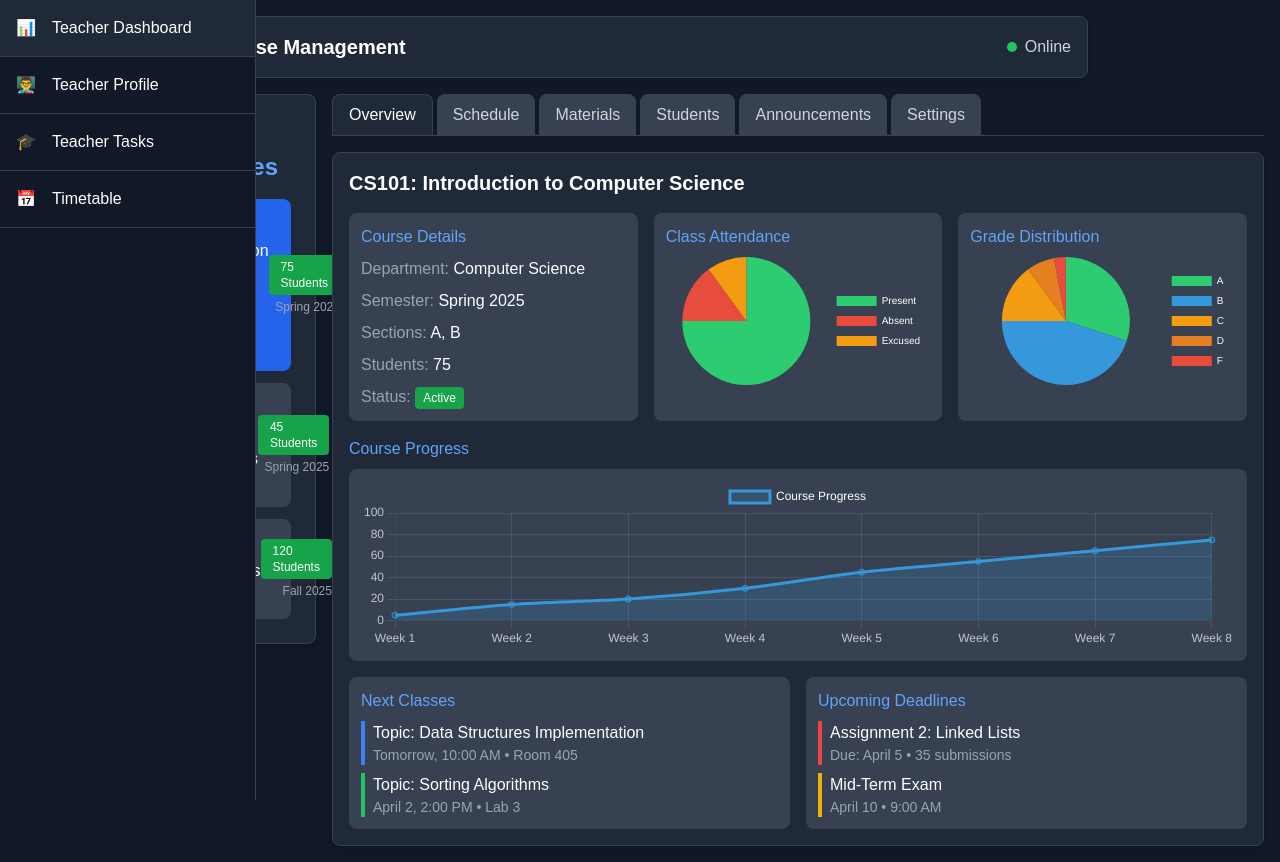
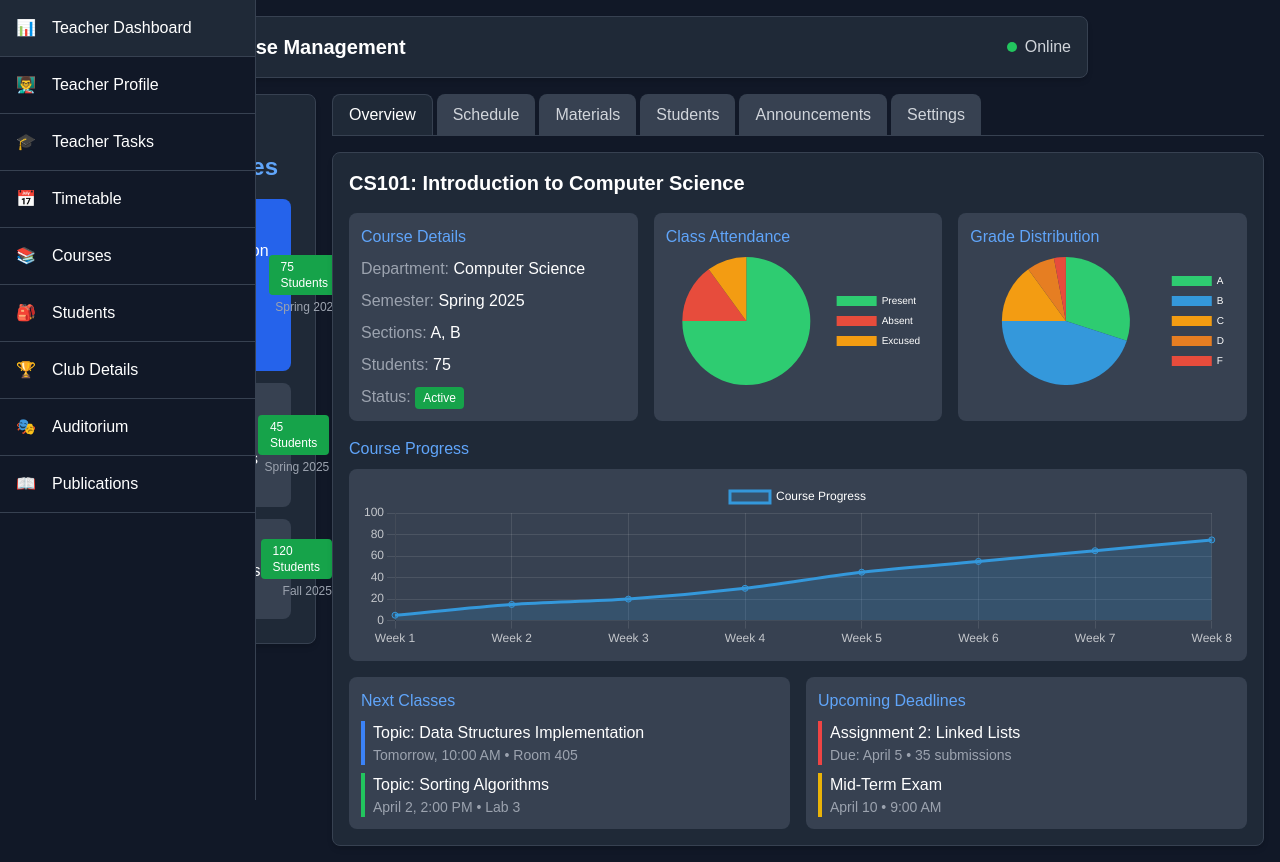
Before and after one commit to GowthamDhanaraju/University-Management-System, a Next.js app: page /courses in a window 1280 px wide. Built offline with nearby package versions, Linux system fonts and the light colour scheme.

Commit message:
Update teacher_sidebar.tsx

```diff
--- a/components/teacher_sidebar.tsx
+++ b/components/teacher_sidebar.tsx
@@ -23,6 +23,21 @@ const TeacherSidebar: React.FC = () => {
         <li className="flex items-center gap-4 p-4 border-b border-gray-700 cursor-pointer hover:bg-gray-800 whitespace-nowrap" onClick={() => navigateTo("/timetable-edit")}>
           📅<span className="hidden group-hover:inline-block">Timetable</span>
         </li>
+        <li className="flex items-center gap-4 p-4 border-b border-gray-700 cursor-pointer hover:bg-gray-800 whitespace-nowrap" onClick={() => navigateTo("/courses")}>
+          📚<span className="hidden group-hover:inline-block">Courses</span>
+        </li>
+        <li className="flex items-center gap-4 p-4 border-b border-gray-700 cursor-pointer hover:bg-gray-800 whitespace-nowrap" onClick={() => navigateTo("/students")}>
+          🎒<span className="hidden group-hover:inline-block">Students</span>
+        </li>
+        <li className="flex items-center gap-4 p-4 border-b border-gray-700 cursor-pointer hover:bg-gray-800 whitespace-nowrap" onClick={() => navigateTo("/clubdetails")}>
+          🏆<span className="hidden group-hover:inline-block">Club Details</span>
+        </li>
+        <li className="flex items-center gap-4 p-4 border-b border-gray-700 cursor-pointer hover:bg-gray-800 whitespace-nowrap" onClick={() => navigateTo("/auditorium")}>
+          🎭<span className="hidden group-hover:inline-block">Auditorium</span>
+        </li>
+        <li className="flex items-center gap-4 p-4 border-b border-gray-700 cursor-pointer hover:bg-gray-800 whitespace-nowrap" onClick={() => navigateTo("/publications")}>
+          📖<span className="hidden group-hover:inline-block">Publications</span>
+        </li>
       </ul>
     </div>
   );
```
